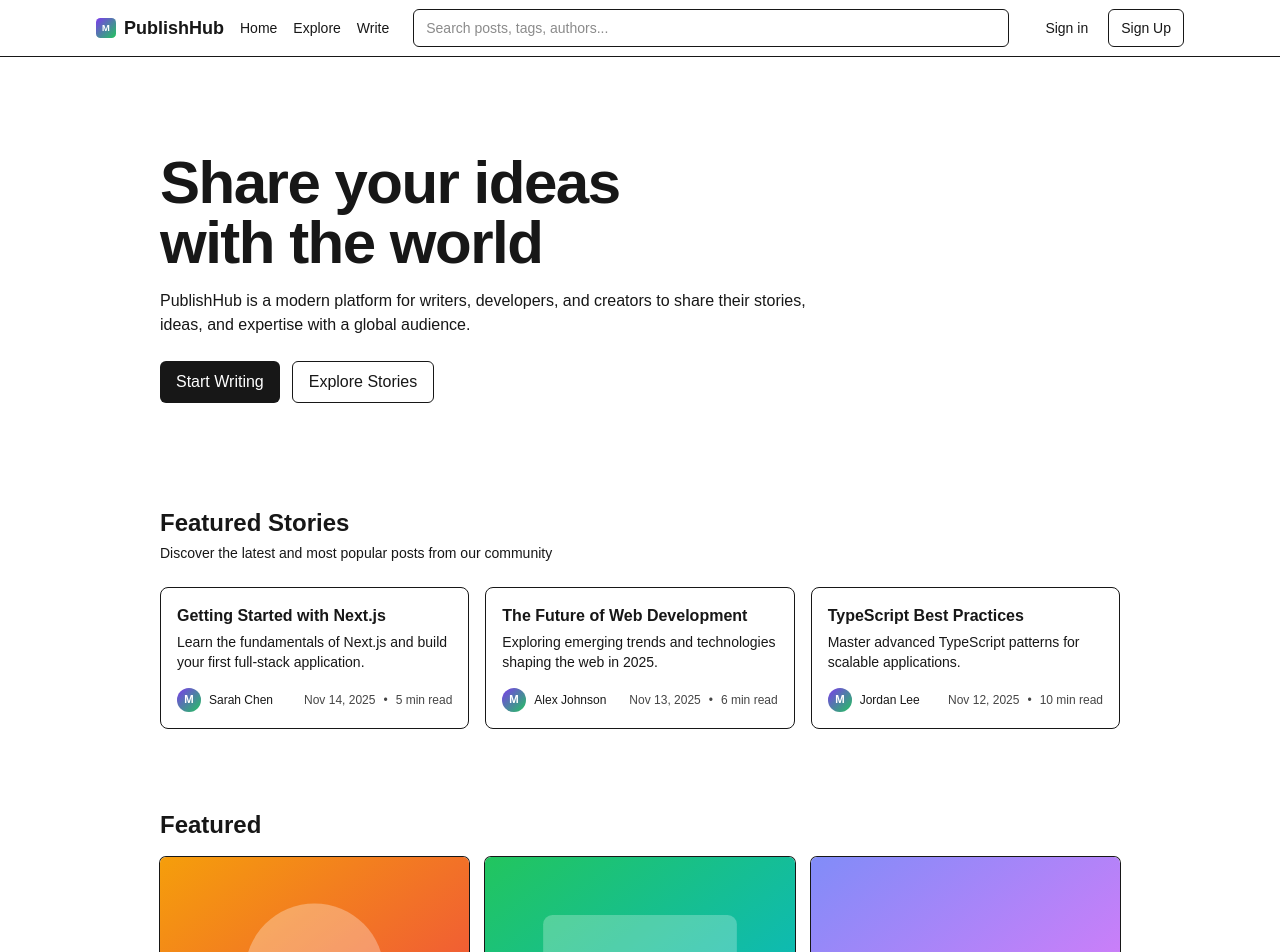
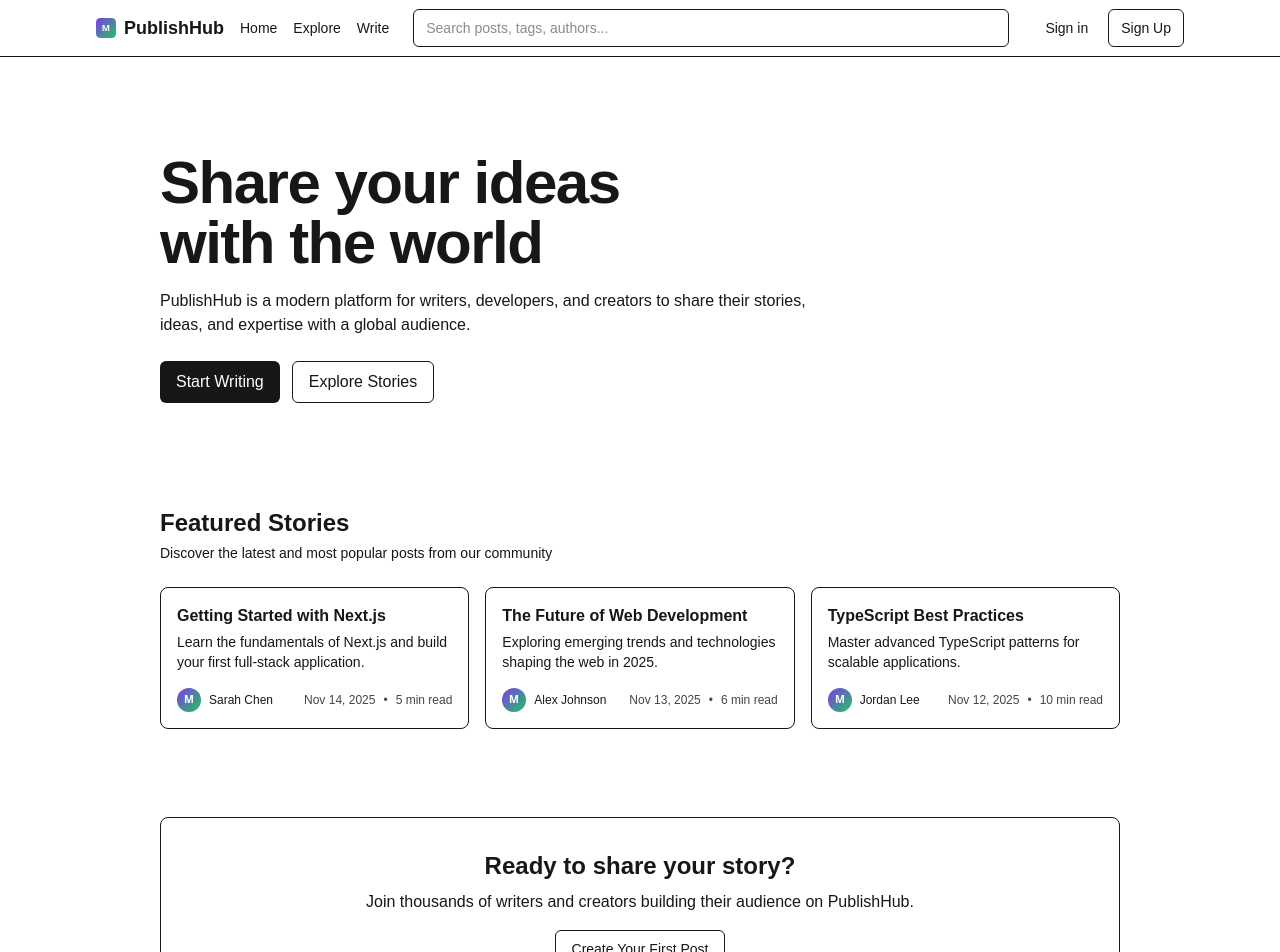
Before and after one commit to Boldecca/capston-phase2, a Next.js app: page / in a window 1280 px wide. Shown: the top 952 px of the page. Built offline with nearby package versions, Linux system fonts and the light colour scheme.

Commit message:
remove gallery section

```diff
--- a/src/app/page.tsx
+++ b/src/app/page.tsx
@@ -1,14 +1,12 @@
 import Hero from "@/components/Hero";
 import FeaturedStories from "@/components/FeaturedStories";
 import CTABanner from "@/components/CTABanner";
-import Gallery from "@/components/Gallery";
 
 export default function Home() {
   return (
     <>
       <Hero />
       <FeaturedStories />
-      <Gallery />
       <CTABanner />
     </>
   );
```
